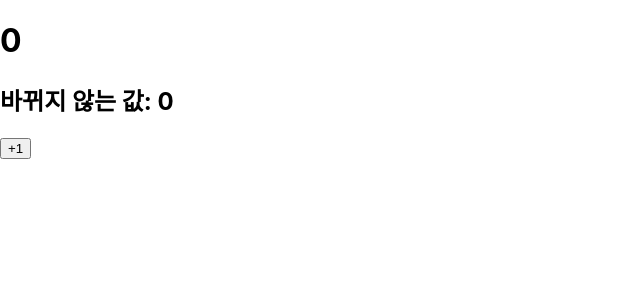
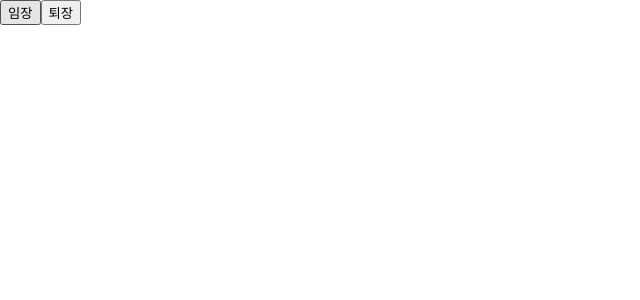
Before and after one commit to bnitech/technique-for-dealing-with-react, a React (Create React App) app: page / in a window 1280 px wide. Shown: the top 300 px of the page, without its empty margins (0-640 px from the left). Built offline with nearby package versions, Linux system fonts and the light colour scheme.

Commit message:
[dongbin] #3.4.2.2

```diff
--- a/src/App.tsx
+++ b/src/App.tsx
@@ -1,9 +1,9 @@
 import React from 'react';
 import './App.css';
-import Counter from './Counter';
+import Say from './Say';
 
 function App() {
-  return <Counter />;
+  return <Say />;
 }
 
 export default App;
--- /dev/null
+++ b/src/Say.tsx
@@ -0,0 +1,17 @@
+import React, { useState } from 'react';
+
+const Say = () => {
+  const [message, setMessage] = useState('');
+  const onClickEnter = () => setMessage('안녕하세요!');
+  const onClickLeave = () => setMessage('안녕히 가세요!');
+
+  return (
+    <div>
+      <button onClick={onClickEnter}>임장</button>
+      <button onClick={onClickLeave}>퇴장</button>
+      <h1>{message}</h1>
+    </div>
+  );
+};
+
+export default Say;
```
